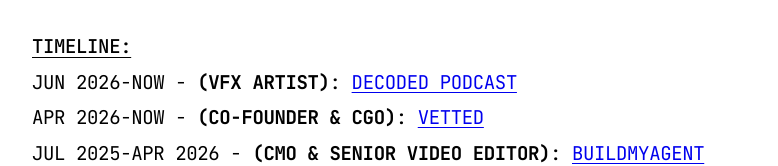
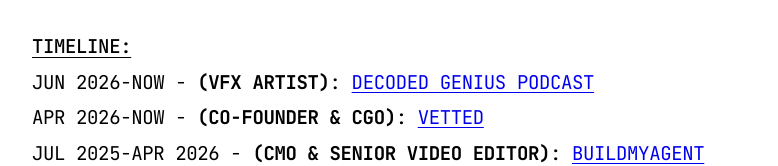
Before and after one commit to igorunchained/igormichaliklipka.com, a plain HTML site: page index.html in a window 1280 px wide. Shown: the part 312-478 px from the top of the page, without its empty margins (238-1016 px from the left). Drawn offline with Linux system fonts and the light colour scheme.

Commit message:
Rename Decoded Podcast to Decoded Genius Podcast

```diff
--- a/index.html
+++ b/index.html
@@ -173,7 +173,7 @@
         <section class="recent-section" style="margin-bottom: 1.5rem;">
             <h2>TIMELINE:</h2>
             <ul class="project-list">
-                <li><span class="date">JUN 2026-NOW</span> - <strong>(VFX ARTIST)</strong>: <a href="https://www.youtube.com/channel/UCUypvpIwu5S9eLTjUJlnKSA" target="_blank">DECODED PODCAST</a></li>
+                <li><span class="date">JUN 2026-NOW</span> - <strong>(VFX ARTIST)</strong>: <a href="https://www.youtube.com/channel/UCUypvpIwu5S9eLTjUJlnKSA" target="_blank">DECODED GENIUS PODCAST</a></li>
                 <li><span class="date">APR 2026-NOW</span> - <strong>(CO-FOUNDER &amp; CGO)</strong>: <a href="https://www.vetted.cv/join" target="_blank">VETTED</a></li>
                 <li><span class="date">JUL 2025-APR 2026</span> - <strong>(CMO &amp; SENIOR VIDEO EDITOR)</strong>: <a href="https://buildmyagent.io/" target="_blank">BUILDMYAGENT</a></li>
                 <li><span class="date">APR 2025-APR 2026</span> - <strong>(HEAD OF CONTENT &amp; MARKETING)</strong>: <a href="https://www.youtube.com/@albertolgaard" target="_blank">ALBERT OLGAARD</a></li>
```
